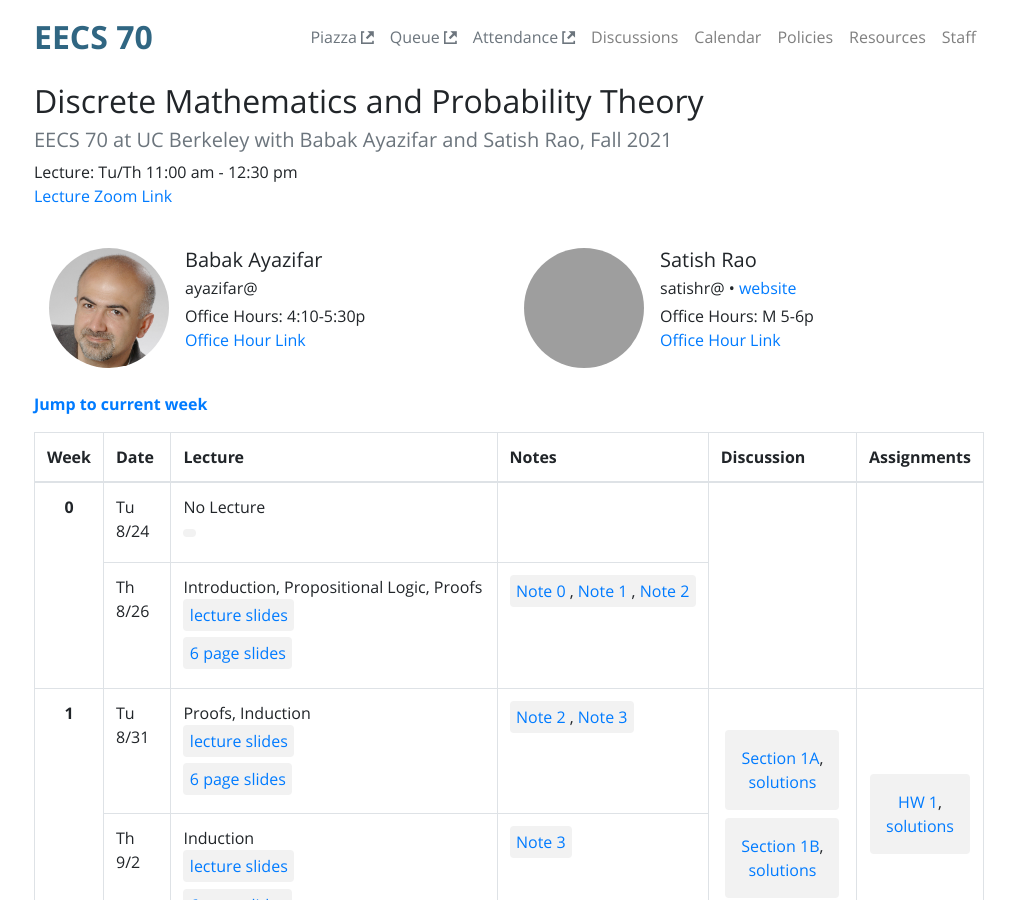
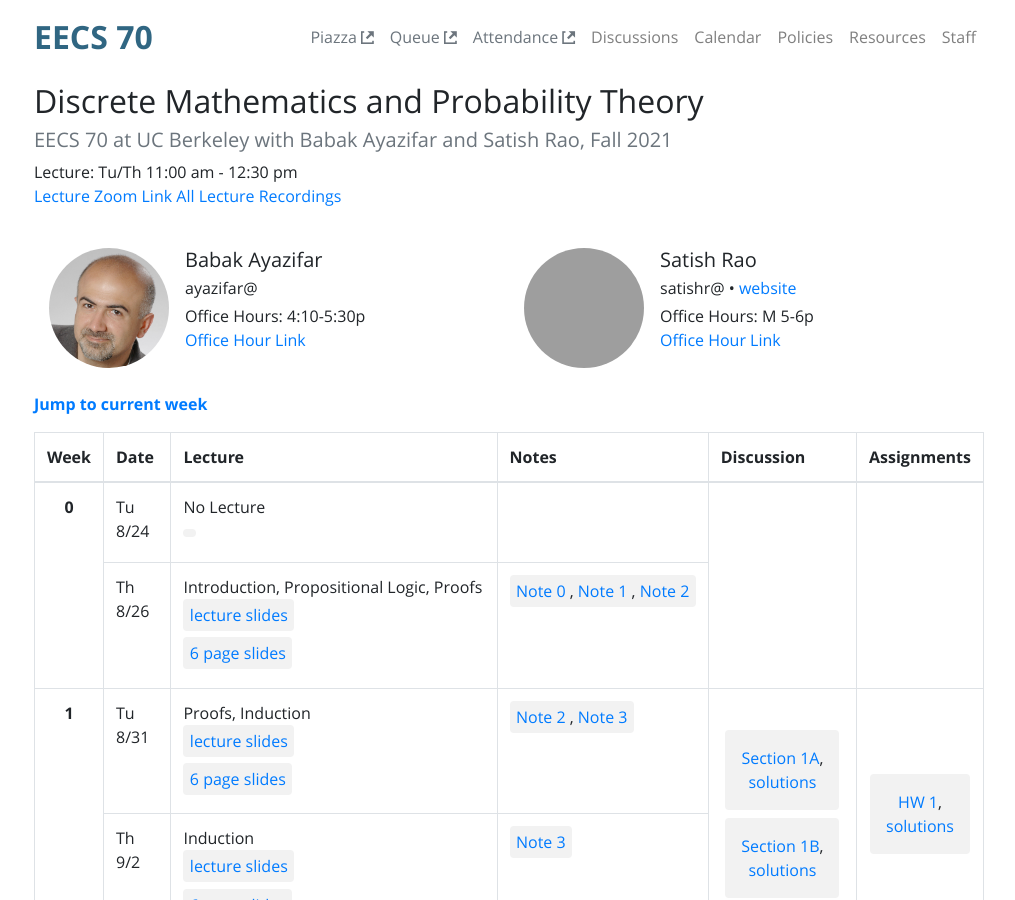
Before and after one commit to tsgoten/cs70-website, a Jekyll site: the page built from index.html, in a window 1280 px wide and 900 px high. Shown: the whole window, without its empty margins (131-1146 px from the left). Built offline with Jekyll 4.4.1, drawn with Linux system fonts in a browser that asks for light colours; grey boxes are pictures that could not be loaded.

Commit message:
added link to all the lecture recordings

```diff
--- a/index.html
+++ b/index.html
@@ -13,6 +13,7 @@ title: Home
 </h5>
 <p>Lecture: Tu/Th 11:00 am - 12:30 pm<br/>
 <a href="https://berkeley.zoom.us/j/97437942324">Lecture Zoom Link</a>
+<a href="https://youtube.com/playlist?list=PLfNeMHZN1tu918b_P2J_rRUHyEeZp_24i">All Lecture Recordings</a>
 <div class="instructors">
         {% include staff-list.html type="Instructor" %}
 </div>
```
